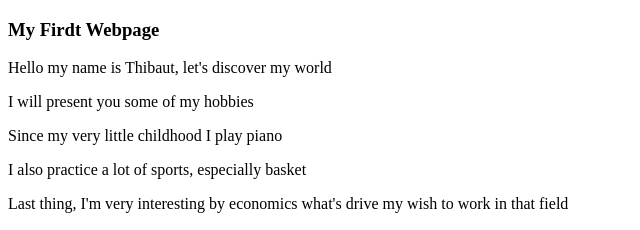
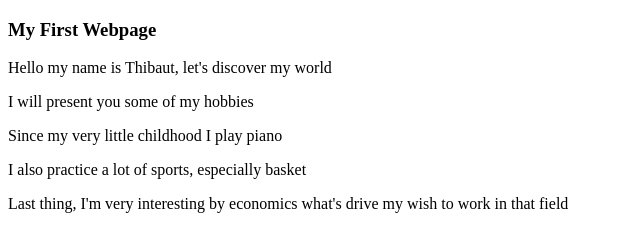
Before and after one commit to thibaut1998/thibaut1998.github.io, a plain HTML site: page index.html in a window 1280 px wide. Shown: the top 230 px of the page, 0-640 px from the left. Drawn offline with Linux system fonts and the light colour scheme.

Commit message:
Update index.html

```diff
--- a/index.html
+++ b/index.html
@@ -4,7 +4,7 @@
         <title>Lagrange thibaut</title>
     </head>
     <body>
-        <h3>My Firdt Webpage</h3>
+        <h3>My First Webpage</h3>
         <p>Hello my name is Thibaut, let's discover my world</p>
         <p>I will present you some of my hobbies</p>
         <p>Since my very little childhood I play piano</p>
```
